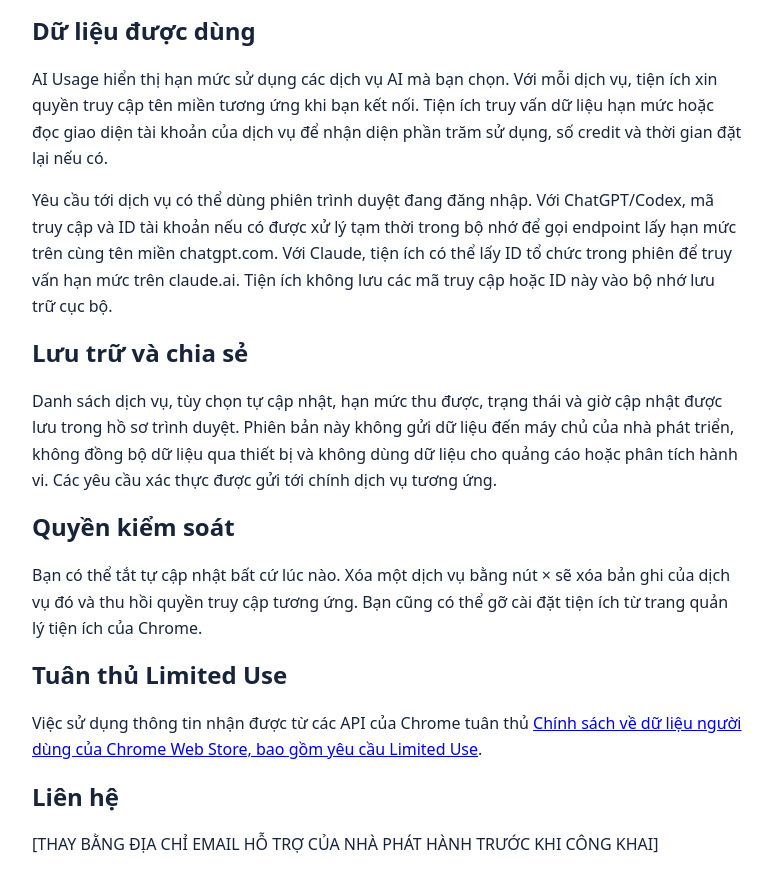
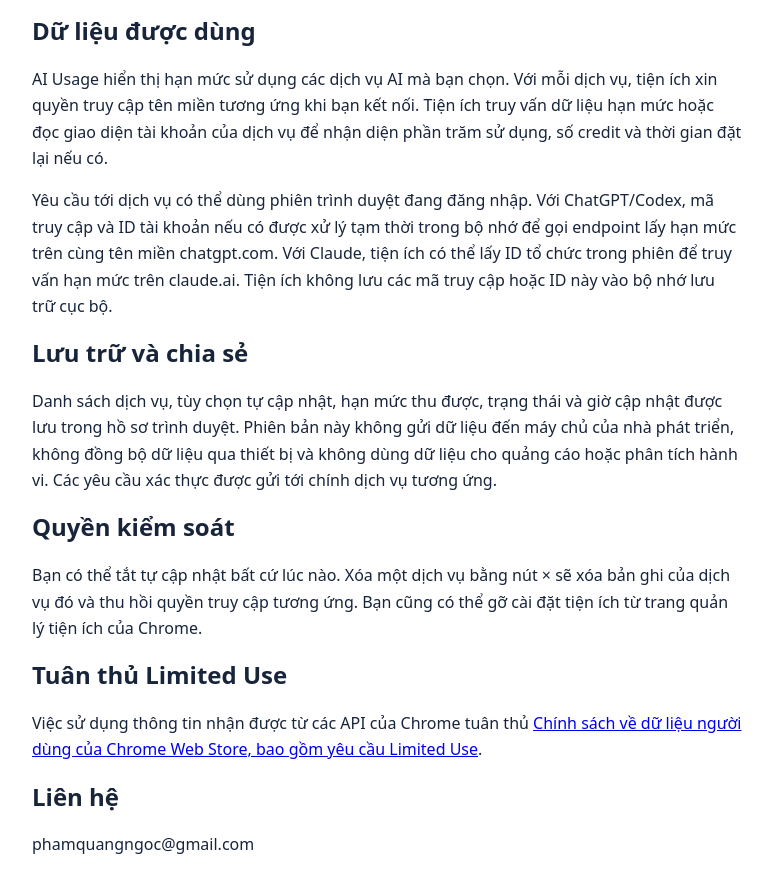
Before and after one commit to phamquangngoc1982/ai-usage-privacy, a plain HTML site: page privacy.html in a window 1280 px wide. Shown: the part 129-1022 px from the top of the page, without its empty margins (253-1025 px from the left). Drawn offline with Linux system fonts and the light colour scheme.

Commit message:
Update privacy.html

```diff
--- a/privacy.html
+++ b/privacy.html
@@ -20,6 +20,6 @@ h1, h2 { line-height: 1.2; }
 <h2>Tuân thủ Limited Use</h2>
 <p>Việc sử dụng thông tin nhận được từ các API của Chrome tuân thủ <a href="https://developer.chrome.com/docs/webstore/program-policies/limited-use">Chính sách về dữ liệu người dùng của Chrome Web Store, bao gồm yêu cầu Limited Use</a>.</p>
 <h2>Liên hệ</h2>
-<p>[THAY BẰNG ĐỊA CHỈ EMAIL HỖ TRỢ CỦA NHÀ PHÁT HÀNH TRƯỚC KHI CÔNG KHAI]</p>
+<p>phamquangngoc@gmail.com</p>
 </main>
 </html>
```
